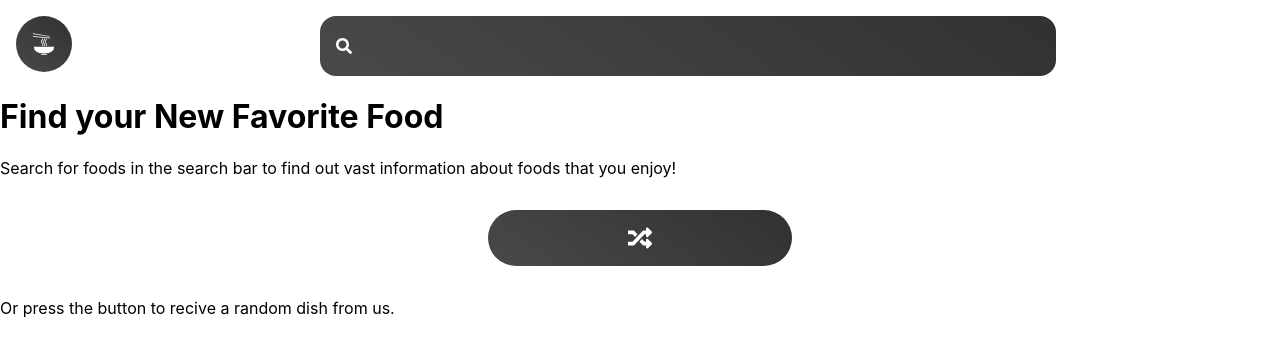
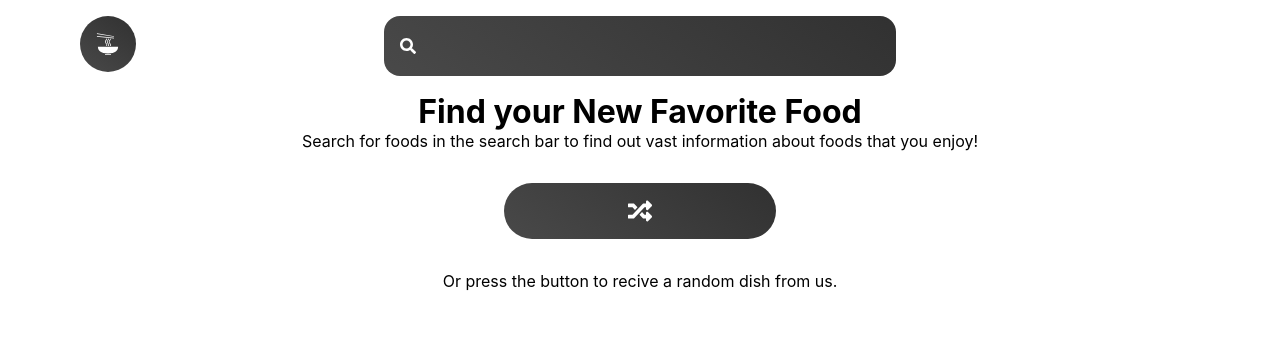
Before and after one commit to nladjevich/Food_Website, a React (Create React App) app in the folder capstone/: page / in a window 1280 px wide. Shown: the top 356 px of the page. Built offline with nearby package versions, Linux system fonts and the light colour scheme.

Commit message:
Created Random Dishes page to display the fetched api data from spoonacular.

```diff
--- a/capstone/package.json
+++ b/capstone/package.json
@@ -4,6 +4,7 @@
   "private": true,
   "dependencies": {
     "@splidejs/react-splide": "^0.7.12",
+    "@splidejs/splide": "^4.1.4",
     "@testing-library/jest-dom": "^5.16.5",
     "@testing-library/react": "^13.4.0",
     "@testing-library/user-event": "^13.5.0",
--- a/capstone/src/Components/HomeBtn.jsx
+++ b/capstone/src/Components/HomeBtn.jsx
@@ -33,6 +33,7 @@ button{
     padding: 1rem 1rem;
     outline: none;
     border-radius: 5rem;
+    cursor: pointer;
 }
 svg{
     display: block;
--- a/capstone/src/Components/Random.jsx
+++ b/capstone/src/Components/Random.jsx
@@ -38,6 +38,7 @@ const FormStyled = styled.form`
         outline: none;
         width: 50%;
         border-radius: 3rem;
+        cursor: pointer;
     }
     svg{
         display: block;
--- a/capstone/src/Pages/Home.jsx
+++ b/capstone/src/Pages/Home.jsx
@@ -1,18 +1,29 @@
 import React from 'react'
+import styled from 'styled-components'
 import Random from '../Components/Random'
 
 
 
 function Home() {
   return (
-    <div>
+    <StyledDiv>
+      <div>
         <h1>Find your New Favorite Food</h1>
         <p>Search for foods in the search bar to find out vast information about foods that you enjoy!</p>
+      </div>
         <Random></Random>
         <p>Or press the button to recive a random dish from us.</p>
 
-    </div>
+    </StyledDiv>
   )
 }
 
+const StyledDiv = styled.div`
+  margin: 1 rem;
+  text-align: center;
+  h1 {
+    margin: 1 rem;
+  }
+`
+
 export default Home
--- a/capstone/src/Pages/Pages.jsx
+++ b/capstone/src/Pages/Pages.jsx
@@ -2,6 +2,7 @@ import React from 'react'
 import Home from './Home'
 import { Route, Routes } from "react-router-dom"
 import Searched from './Searched'
+import RandDishes from './RandDishes'
 
 function Pages() {
   return (
@@ -9,6 +10,7 @@ function Pages() {
     <Routes>
         <Route path='/' element={<Home/>}></Route>
         <Route path='/searched/:search' element={<Searched/>}/>
+        <Route path='/random/' element={<RandDishes></RandDishes>}></Route>
     </Routes>
 
   )
--- a/capstone/src/Pages/RandDishes.jsx
+++ b/capstone/src/Pages/RandDishes.jsx
@@ -1,11 +1,45 @@
-import React from 'react'
+import React, { useEffect, useState } from 'react'
+import styled from 'styled-components';
+import '@splidejs/splide/dist/css/splide.min.css';
+
+
 
 function RandDishes() {
+    const [random, setRandom] = useState([]);
+
+    const getRandom = async () => {
+        const api = await fetch(
+            `https://api.spoonacular.com/recipes/random?apiKey=${process.env.REACT_APP_API_KEY}&number=100`
+        );
+        const data = await api.json();
+        setRandom(data.recipes);
+    }
+
+    useEffect(() => {
+        getRandom();
+    }, []);
+
   return (
     <div>
-
+      <StyledDiv>
+        {random.map((item) => {
+          return(
+          <StyledDiv>
+            <p>{item.title}</p>
+            <img src={item.image} alt={item.title} />
+          </StyledDiv>
+          )
+        })};
+      </StyledDiv>
     </div>
   )
 }
-
+const StyledDiv = styled.div`
+  margin: 4rem 0rem;
+`
+const Card = styled.div`
+  min-height: 25rem;
+  border-radius: 2rem;
+  overflow: hidden;
+`
 export default RandDishes
--- a/capstone/src/Pages/Searched.jsx
+++ b/capstone/src/Pages/Searched.jsx
@@ -36,15 +36,13 @@ function Searched() {
 
 const Grid = styled.div`
   display: grid;
-  grid-template-comlumns: repeat(auto-fit, minmax(20rem, 1fr));
+  grid-template-columns: repeat(auto-fit, minmax(20rem, 1fr));
   grid-gap: 3rem;
 `;
 const Card = styled.div`
-  border: 2px;
-  border-color: black;
   img {
     border-radius: 2rem;
-    text-align: center;
+    width: 100%;
   }
   a {
     text-decoration: none;
--- a/capstone/src/index.css
+++ b/capstone/src/index.css
@@ -1,3 +1,9 @@
+* {
+  margin: 0;
+  padding: 0;
+  box-sizing: border-box;
+}
+
 body {
   margin: 0;
   font-family: -apple-system, BlinkMacSystemFont, 'Segoe UI', 'Roboto', 'Oxygen',
@@ -5,6 +11,7 @@ body {
     sans-serif;
   -webkit-font-smoothing: antialiased;
   -moz-osx-font-smoothing: grayscale;
+  margin: 0% 5%;
 }
 
 code {
--- a/package.json
+++ b/package.json
@@ -1,5 +1,6 @@
 {
   "dependencies": {
+    "@splidejs/splide": "^4.1.4",
     "react-icons": "^4.8.0",
     "styled-components": "^5.3.8"
   }
```
Also changed, not shown: 2 other files (tests, documents, lock files or other folders).
